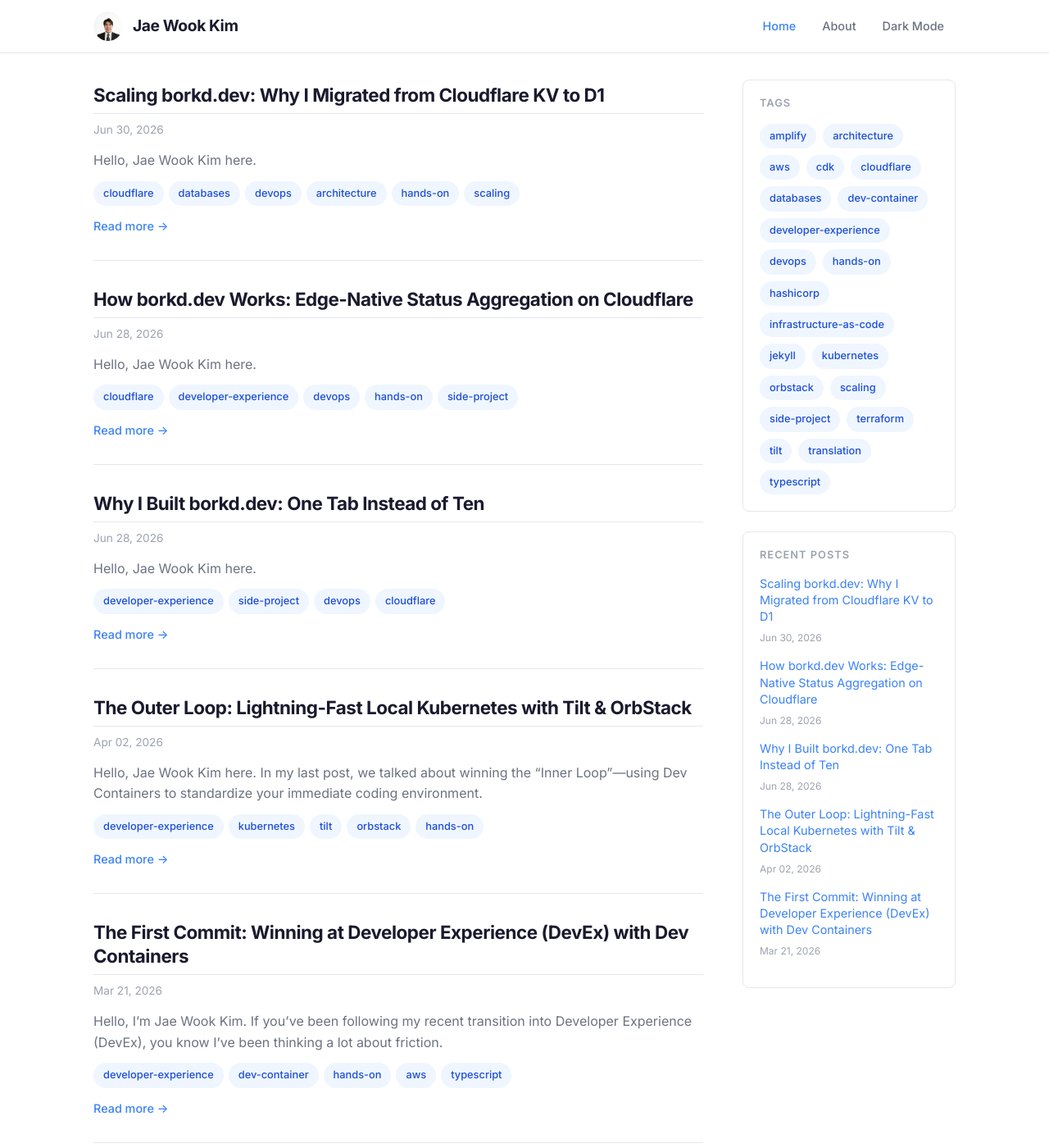
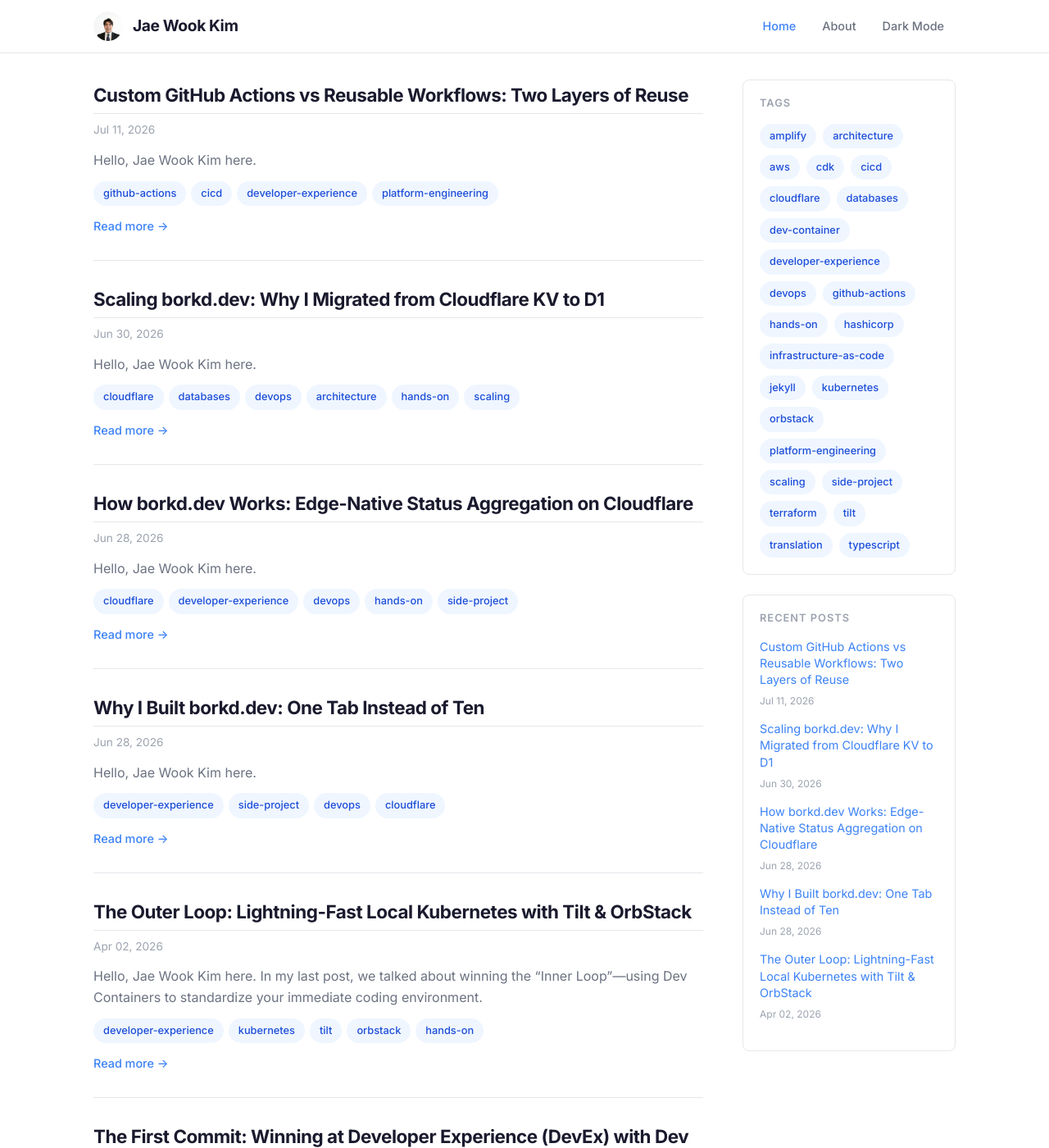
Before and after one commit to iamjaekim/iamjaekim.github.io, a Jekyll site: the page built from index.html, in a window 1280 px wide and 1400 px high. Shown: the whole window at 82% size. Built offline with Jekyll 4.4.1, drawn with Linux system fonts in a browser that asks for light colours; the list of posts is cut into pages by our own code; some of the changed lines change nothing that is shown; some of the changed text lies outside the part shown.

Commit message:
Add post on custom actions and reusable workflows

````diff
--- a/_data/tags.yaml
+++ b/_data/tags.yaml
@@ -15,6 +15,7 @@
 - opentofu
 - cicd
 - developer-experience
+- platform-engineering
 - side-project
 - cloudflare
 
--- /dev/null
+++ b/_posts/2026-07-11-custom-actions-vs-reusable-workflows.md
@@ -0,0 +1,178 @@
+---
+layout: post
+title: "Custom GitHub Actions vs Reusable Workflows: Two Layers of Reuse"
+description: "Custom Actions and reusable workflows solve reuse at different layers. Understanding which layer you are working in is one of the highest-leverage things you can do for developer experience."
+date: 2026-07-11T05:56:00.000Z
+author: jaewookkim
+tags:
+ - github-actions
+ - cicd
+ - developer-experience
+ - platform-engineering
+keywords:
+ - custom GitHub Actions
+ - reusable GitHub Actions workflows
+ - composite actions
+ - developer experience
+ - platform engineering
+ - CI/CD golden path
+comments: true
+---
+
+Hello, Jae Wook Kim here.
+
+If you have used GitHub Actions for more than a few weeks, you have probably hit the copy-paste wall. One repository gets a decent pipeline, and then that YAML gets pasted into the next repo, and the next, until the organization is quietly maintaining twenty slightly different versions of the same idea.
+
+The usual advice is "use reusable workflows." That is good advice, but it is only half the picture. GitHub actually gives you **two different layers of reuse**, and most of the confusion I see comes from people reaching for the wrong one, or not realizing there is a choice at all.
+
+> **Custom Actions and reusable workflows are not competing tools. They solve reuse at different layers.**
+
+Getting this distinction right is one of the highest-leverage things you can do for developer experience. Get it wrong and you end up with abstractions that are technically DRY but painful to use. Get it right and a developer ships their first change without needing to understand your entire CI setup.
+
+This post is about the layers, not the YAML.
+
+---
+
+## Two Layers, Two Kinds of Reuse
+
+Think of it in terms of what you are actually reusing.
+
+A **custom Action** reuses a *step*. It packages a repeatable operation, "set up the toolchain," "calculate a version," "scan this artifact", into a single unit you can drop into any job. It runs inside a job that someone else defines.
+
+A **reusable workflow** reuses a *process*. It packages an entire sequence of jobs, along with the runners, permissions, ordering, and gates that make that sequence trustworthy. It *is* the job, or rather, all of them.
+
+Here is the mental model I use:
+
+> **An Action is a building block. A workflow is a contract.**
+
+A building block is something you compose with. A contract is something you agree to. When a team adopts your reusable workflow, they are agreeing to a defined process: these checks will run, in this order, under these rules. When they use your custom Action, they are just grabbing a well-made part and assembling the rest themselves.
+
+Different layers, different promises.
+
+---
+
+## Why the Layer Matters for DX
+
+The reason this is a developer experience question and not a trivia question comes down to **cognitive load**.
+
+Every abstraction you publish makes a trade. It hides complexity, which is good, but it also removes control, which is sometimes bad. The skill is matching the amount hidden to what the developer actually wants to think about.
+
+- A developer who just wants standard CI does not want to assemble a pipeline from parts. They want to say "run the standard pipeline" and move on. That is a **workflow**, the whole contract, one line to adopt.
+- A developer building something non-standard does not want your entire opinionated process shoved onto them. They want the good parts, the toolchain setup, the security scan, and the freedom to arrange the rest. That is a set of **Actions**, building blocks they compose.
+
+When you offer the wrong layer, you feel it immediately. Force everyone onto one giant workflow and the advanced teams start fighting it, adding hacks, or quietly forking. Offer only building blocks and the simple teams drown in boilerplate they did not want to write.
+
+A good smell test: if teams keep asking, "Can I add one custom step before build?" your reusable workflow is probably too rigid. That does not mean the workflow is bad, it means some behavior belongs one layer lower as a custom Action, so teams can compose it without forking the whole process.
+
+Good platform work means offering *both layers* so people can enter at the altitude that fits their problem.
+
+---
+
+## The Building Block Layer: Custom Actions
+
+Custom Actions come in three flavors, and the choice between them is also a DX decision, mostly about who has to maintain and read them later.
+
+**Composite Actions** bundle shell commands and other Actions into one step. No compilation, easy to read, easy to trust. This is where the vast majority of internal automation should live, setting up a runtime, installing dependencies, generating metadata. If someone can open the `action.yml` and understand it in thirty seconds, you have done it right.
+
+**JavaScript Actions** are for when the logic outgrows shell. Parsing results, calling the GitHub API, making real decisions with real error handling. The moment your composite Action becomes a pile of nested `if` statements and `jq`, that is the signal to move up to a proper JavaScript or TypeScript Action.
+
+**Docker Actions** are for when you genuinely need to control the runtime, specific system packages, isolation, tooling that is a nightmare to install otherwise. They are slower to start and Linux-only, so I treat them as the option of last resort.
+
+My default progression:
+
+1. Start with a composite Action.
+2. Move to JavaScript when shell scripting turns into software.
+3. Reach for Docker only when the runtime itself is the problem.
+
+Do not build a TypeScript Action to run three shell commands. That is not engineering, that is decoration.
+
+The whole point of this layer is that each Action does *one operation well* and stays composable. A small illustration, a setup step packaged as a composite Action:
+
+{% raw %}
+```yaml
+# setup-node-project/action.yml (trimmed)
+runs:
+  using: composite
+  steps:
+    - uses: actions/setup-node@v4
+      with:
+        node-version: ${{ inputs.node-version }}
+        cache: npm
+    - shell: bash
+      run: npm ci
+```
+{% endraw %}
+
+That is deliberately boring. It sets up a project consistently and does nothing else, no tests, no build, no deploy. Those are not this layer's job. A dozen teams can reuse this operation without inheriting anyone's opinions about the rest of their pipeline.
+
+---
+
+## The Contract Layer: Reusable Workflows
+
+A reusable workflow answers a different question: not "how do I do this step" but "what is the *standard process* for shipping this kind of thing."
+
+This is where the pieces that a single Action cannot own naturally live, multiple jobs, their ordering, which runner each uses, what permissions each is granted, and any approval gates. These are process-level concerns. They describe not just *what* runs but *under what rules*, and that is exactly what makes a workflow a contract rather than a convenience.
+
+I will resist showing a full pipeline here, because honestly, the specific jobs are the least interesting part and they will look different for every team. What matters is the shape:
+
+```yaml
+# The caller's entire CI file
+jobs:
+  ci:
+    uses: your-org/platform-automation/.github/workflows/node-ci.yml@v1
+```
+
+One line. That is the DX win. The team declares *intent*, "run the standard CI process", and the actual implementation lives centrally, maintained by people whose job is to maintain it.
+
+When the platform team improves caching, tightens a permission, or adds a new required check, every repo on that contract inherits the improvement through a version bump. Nobody has to hand-edit fifty YAML files. The complexity moved out of the application repos and into one place designed to hold it.
+
+That is the entire promise of the contract layer: **centralized process, minimal surface area for the consumer.**
+
+---
+
+## Composing the Layers
+
+The two layers are best together. A well-built reusable workflow is not a monolith of inline shell, it is *assembled from custom Actions*.
+
+```text
+Custom Action        →  reusable operation ("set up the project")
+      ↓
+Reusable Workflow    →  standard process, built from those operations
+      ↓
+One-line caller      →  the team's entire CI file
+      ↓
+Developer ships code
+```
+
+The Action layer keeps the workflow readable and lets advanced teams reuse individual pieces. The workflow layer gives everyone else a single, trustworthy front door. Each layer covers the other's weakness.
+
+This is also why "just put everything in one big Action" is a trap. An Action runs inside a single job, so it can never own the process-level concerns, ordering, per-job permissions, approval gates. Cram a whole pipeline into one Action and you either lose those guarantees or smear them across every caller. The layer boundary exists for a reason: **the workflow owns the process, the Action owns the operation.**
+
+---
+
+## Escape Hatches Are a Feature
+
+One last DX principle, because it is where a lot of platforms go wrong: a golden path should be the *easiest* route, not the *only* route.
+
+Offer people three altitudes and let them choose:
+
+1. **Adopt the whole reusable workflow** if you are standard. One line, done.
+2. **Compose from the custom Actions** if you need custom orchestration but still want the good parts.
+3. **Write your own workflow** for the genuinely exceptional cases, while still meeting the same standards.
+
+Most teams take door one and get a five-line CI file. The advanced teams take door two or three and do not feel trapped. Nobody has to fight the platform to get their work done, and that, more than any amount of DRY, is what makes people actually adopt it.
+
+The best abstraction is the one people reach for because it is genuinely easier, not because you forced it on them.
+
+---
+
+## The Takeaway
+
+Reuse in GitHub Actions is not one decision, it is two, at two different layers.
+
+- **Custom Actions** reuse an operation. They are building blocks: composable, single-purpose, the parts you assemble with.
+- **Reusable workflows** reuse a process. They are contracts: centralized, opinionated, the front door for everyone who just wants the standard thing.
+
+The developer experience win is not picking one. It is understanding which layer a given problem lives at, and offering people the right altitude to enter, from "give me the whole pipeline in one line" to "give me the parts and get out of my way."
+
+**Actions are the building blocks. Workflows are the contracts. The art is knowing which layer you are working in.**
````
